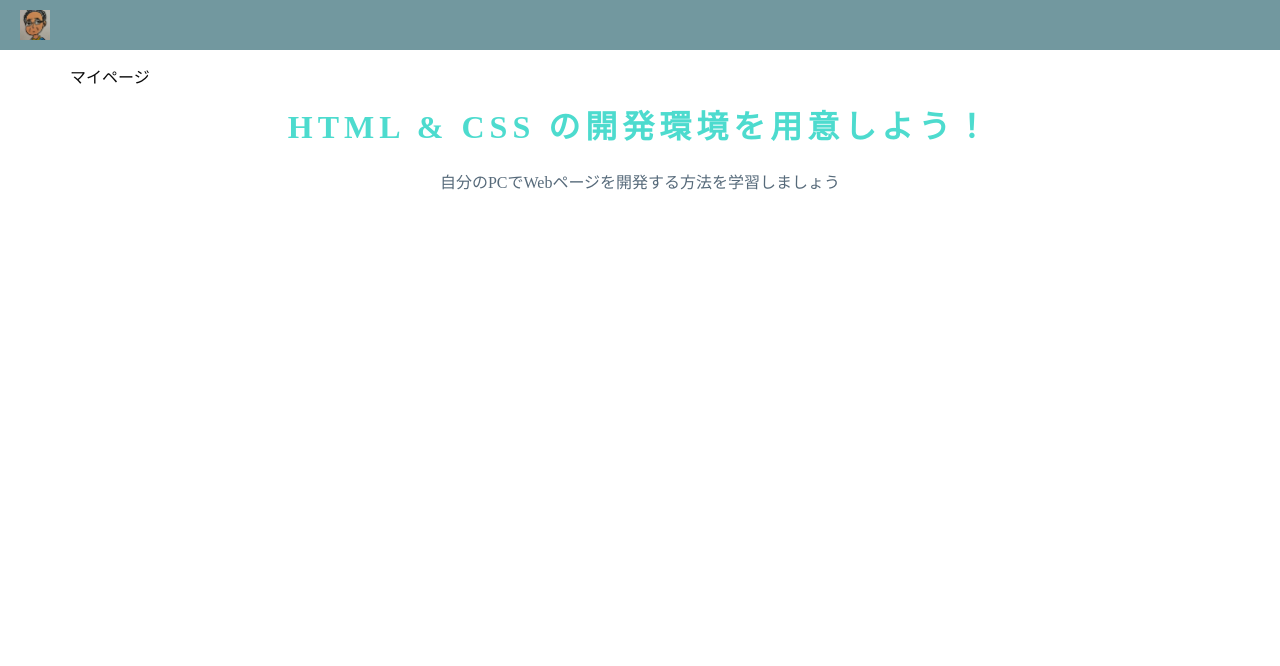
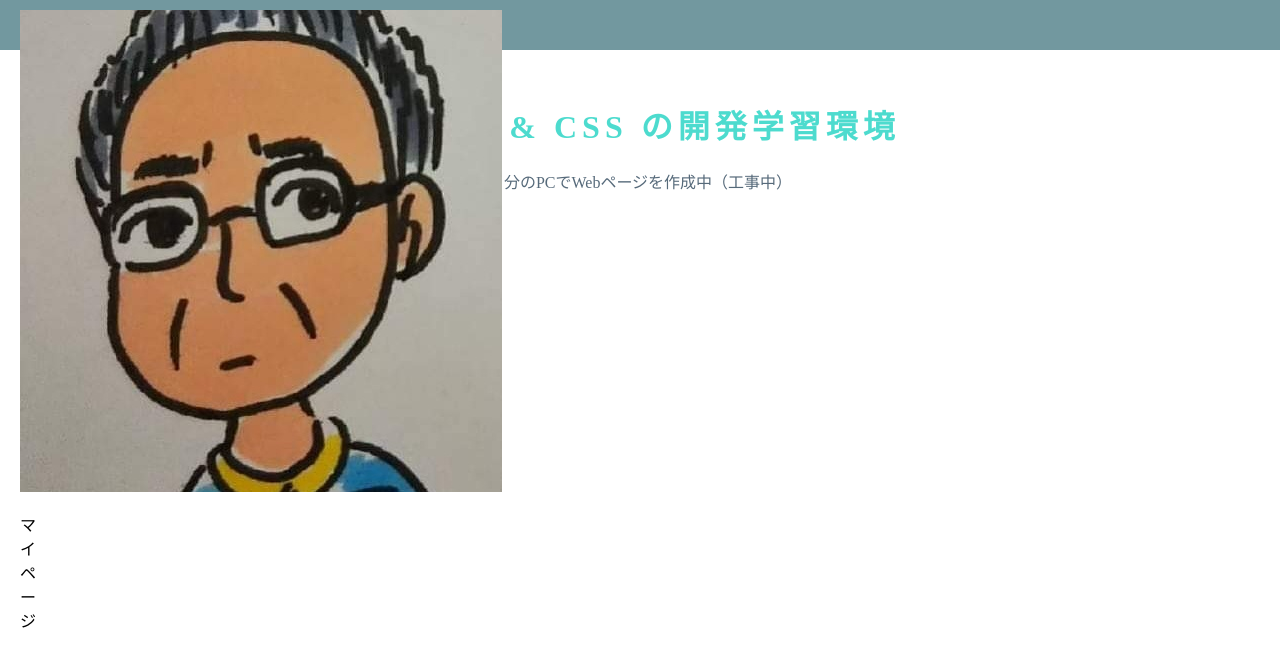
Before and after one commit to miya-susu/miya-susu.github.io, a plain HTML site: page index.html in a window 1280 px wide. Drawn offline with Linux system fonts and the light colour scheme.

Commit message:
Update logo section and header text in index.html

```diff
--- a/index.html
+++ b/index.html
@@ -10,9 +10,9 @@
     <header>
       <div class="container">
         <div class="header-left">
-         <div class="logo-icon">
-            <img class="logo" src="logo.png">
-            <p>マイページ</p>
+          <div class="logo">
+            <img class="image" src="logo.png">
+            <p class="text">マイページ</p>
           </div>
         </div>
       </div>
@@ -20,8 +20,8 @@
 
     <div class="top-wrapper">
       <div class="container">
-        <h1 class="title">HTML & CSS の開発環境を用意しよう！</h1>
-        <p>自分のPCでWebページを開発する方法を学習しましょう</p>
+        <h1 class="title">HTML & CSS の開発学習環境</h1>
+        <p>自分のPCでWebページを作成中（工事中）</p>
       </div>
     </div>
 
```
